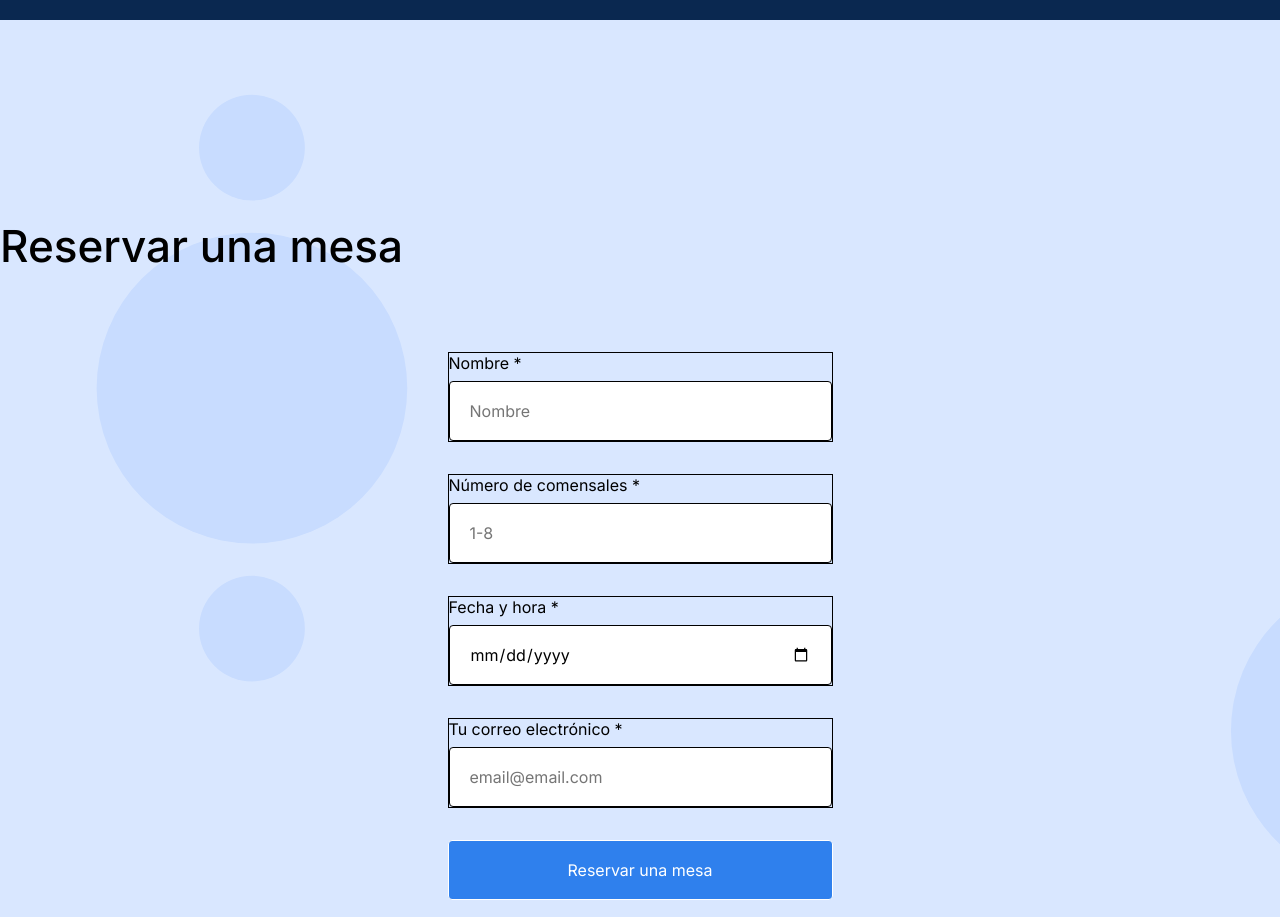
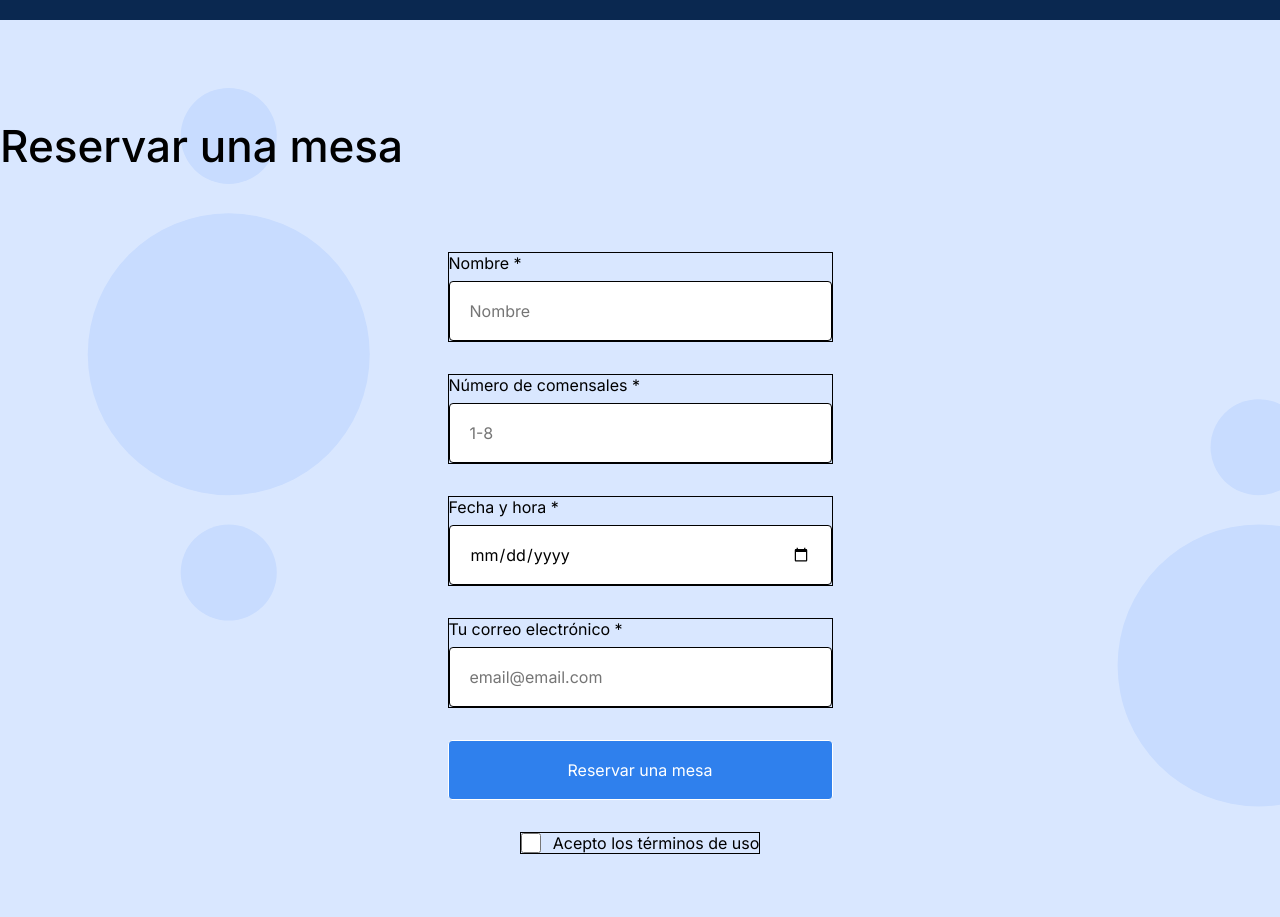
Before and after one commit to YaelAmaya/web_project_coffeeshop, a plain HTML site: page index.html in a window 1280 px wide. Shown: the part 1580-2497 px from the top of the page. Drawn offline with Linux system fonts and the light colour scheme.

Commit message:
Stage 3 Commit 3, Margins de Title, 4

```diff
--- a/pages/index.css
+++ b/pages/index.css
@@ -163,7 +163,7 @@
 }
 
 .reservation__title {
-  margin: 100px auto 80px;
+  margin: auto auto 80px;
   justify-self: center;
   font-family: "Inter", Arial, sans-serif;
   font-weight: 500;
```
